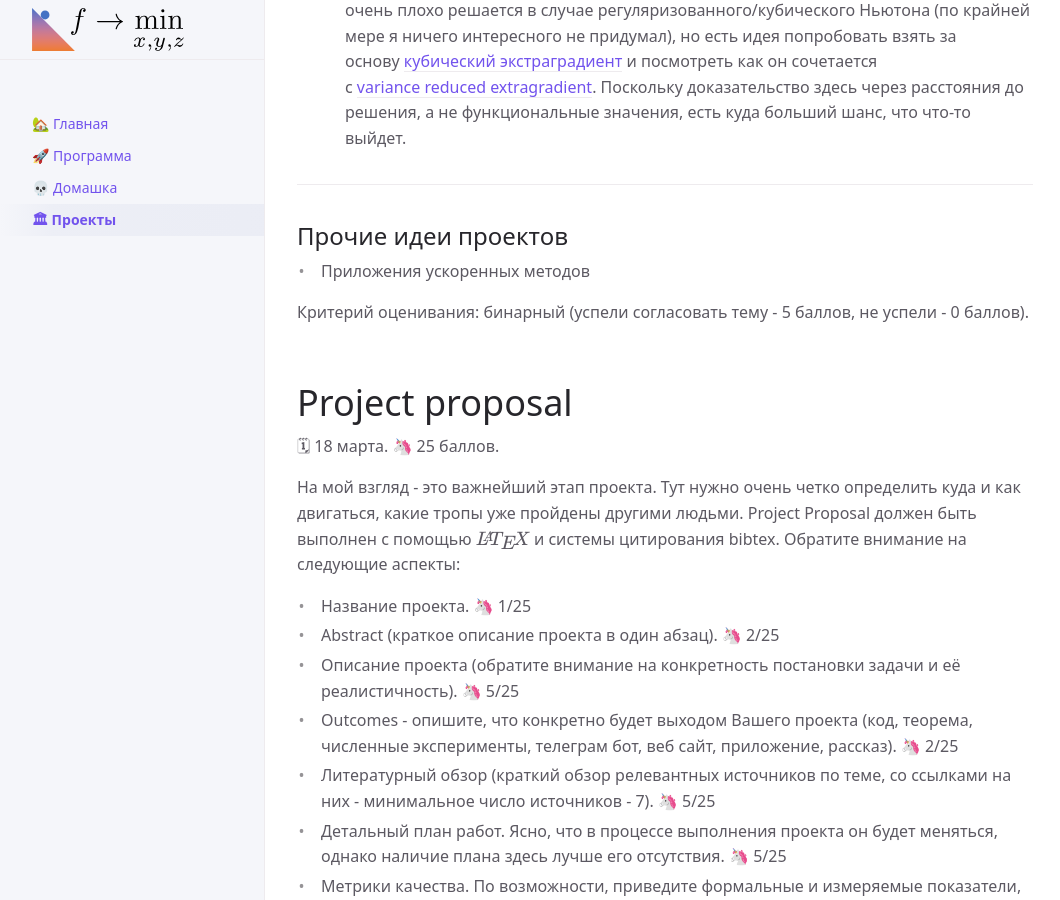
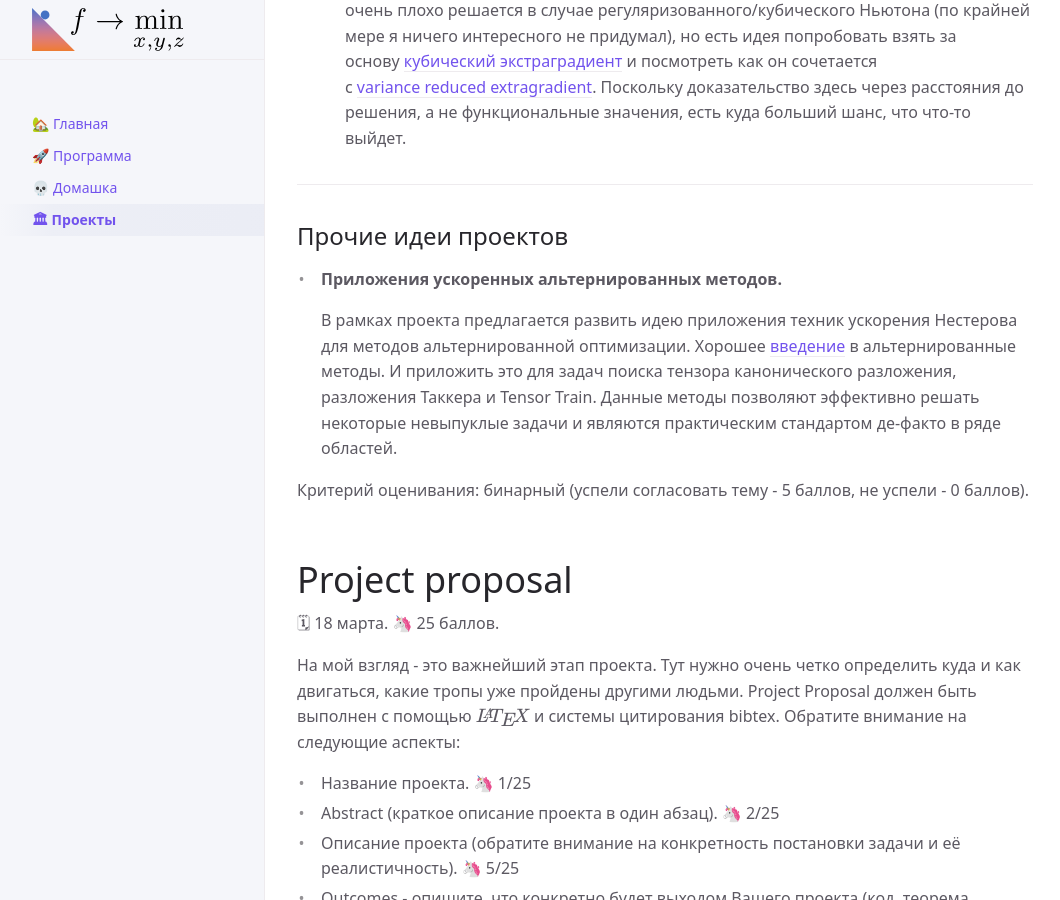
Before and after one commit to MerkulovDaniil/mipt21, a Jekyll site: the page built from projects.md, in a window 1280 px wide and 900 px high, scrolled down 2648 px. Shown: the whole window, without its empty margins (107-1167 px from the left). Built offline with Jekyll 4.4.1, drawn with Linux system fonts in a browser that asks for light colours; our own code applies the rules of GitHub Pages for plain Markdown files; formulas are drawn with MathJax 3; a script that is not in the unit is left out.

Commit message:
Update projects.md

```diff
--- a/projects.md
+++ b/projects.md
@@ -42,7 +42,9 @@ nav_order: 4
 
 ## Прочие идеи проектов
 
-* Приложения ускоренных методов
+* **Приложения ускоренных альтернированных методов.**
+
+  В рамках проекта предлагается развить идею приложения техник ускорения Нестерова для методов альтернированной оптимизации. Хорошее [введение](http://www.mit.edu/~rakhlin/6.883/lectures/lecture07.pdf) в альтернированные методы. И приложить это для задач поиска тензора канонического разложения, разложения Таккера и Tensor Train. Данные методы позволяют эффективно решать некоторые невыпуклые задачи и являются практическим стандартом де-факто в ряде областей.
 
 Критерий оценивания: бинарный (успели согласовать тему - 5 баллов, не успели - 0 баллов).
 
```
